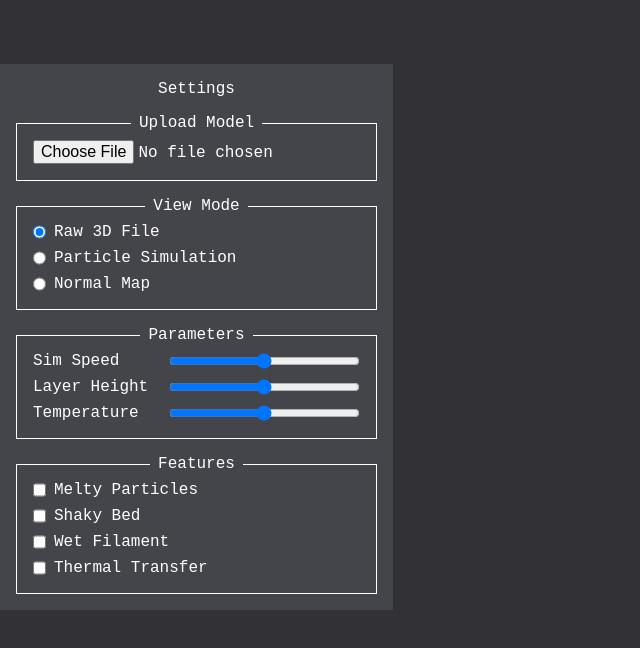
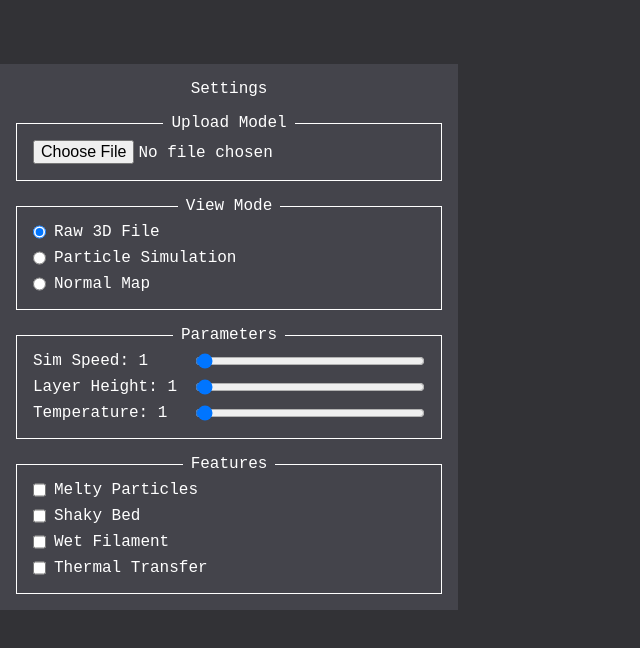
Before and after one commit to fire833/fdmviz, a Svelte app: page / in a window 1280 px wide. Shown: the top 648 px of the page, without its empty margins (0-640 px from the left). Built offline with nearby package versions, Linux system fonts and the light colour scheme; no server answers; a web font is replaced by a local one.

Commit message:
feat: make Settings variables use global stores

```diff
--- a/src/components/Settings.svelte
+++ b/src/components/Settings.svelte
@@ -1,17 +1,27 @@
 <script lang="ts">
   import { ViewMode } from '../types';
+  import {
+    fileURL,
+    viewMode,
+    simSpeed,
+    layerHeight,
+    temperature,
+    meltyParticles,
+    shakyBed,
+    wetFilament,
+    thermalTransfer,
+  } from '../stores';
 
-  let file: File;
-  let viewMode: ViewMode = ViewMode.RAW_STL;
+  let files: FileList;
 
-  let simSpeed: Number;
-  let layerHeight: Number;
-  let temperature: Number;
-
-  let meltyParticles: boolean = false;
-  let shakyBed: boolean = false;
-  let wetFilament: boolean = false;
-  let thermalTransfer: boolean = false;
+  // Pull out first file in files and set the fileURL to it
+  $: if (files) {
+    let file: File | null;
+    file = files.item(0);
+    if (file != null) {
+      fileURL.set(URL.createObjectURL(file));
+    }
+  }
 </script>
 
 <div class="container">
@@ -19,7 +29,7 @@
 
   <fieldset>
     <legend>Upload Model</legend>
-    <input type="file" bind:value={file} accept=".stl" />
+    <input type="file" bind:files accept=".stl" />
   </fieldset>
 
   <fieldset>
@@ -31,7 +41,7 @@
         id="raw"
         name="viewMode"
         value={ViewMode.RAW_STL}
-        bind:group={viewMode}
+        bind:group={$viewMode}
       />
       <label for="raw">Raw 3D File</label>
     </div>
@@ -42,7 +52,7 @@
         id="particle"
         name="viewMode"
         value={ViewMode.PARTICLE_SIM}
-        bind:group={viewMode}
+        bind:group={$viewMode}
       />
       <label for="particle">Particle Simulation</label>
     </div>
@@ -53,7 +63,7 @@
         id="normal"
         name="viewMode"
         value={ViewMode.NORMAL_MAP}
-        bind:group={viewMode}
+        bind:group={$viewMode}
       />
       <label for="normal">Normal Map</label>
     </div>
@@ -62,31 +72,40 @@
   <fieldset class="grid">
     <legend>Parameters</legend>
 
-    <div class="align">Sim Speed</div>
-    <input type="range" bind:value={simSpeed} />
-    <div class="align">Layer Height</div>
-    <input type="range" bind:value={layerHeight} />
-    <div class="align">Temperature</div>
-    <input type="range" bind:value={temperature} />
+    <div class="align">
+      Sim Speed:
+      <div style="width: 3ch">{$simSpeed}</div>
+    </div>
+    <input type="range" bind:value={$simSpeed} />
+    <div class="align">
+      Layer Height:
+      <div style="width: 3ch">{$layerHeight}</div>
+    </div>
+    <input type="range" bind:value={$layerHeight} />
+    <div class="align">
+      Temperature:
+      <div style="width: 3ch">{$temperature}</div>
+    </div>
+    <input type="range" bind:value={$temperature} />
   </fieldset>
 
   <fieldset>
     <legend>Features</legend>
 
     <div class="left">
-      <input type="checkbox" id="melty" bind:checked={meltyParticles} />
+      <input type="checkbox" id="melty" bind:checked={$meltyParticles} />
       <label for="melty">Melty Particles</label>
     </div>
     <div class="left">
-      <input type="checkbox" id="shaky" bind:checked={shakyBed} />
+      <input type="checkbox" id="shaky" bind:checked={$shakyBed} />
       <label for="shaky">Shaky Bed</label>
     </div>
     <div class="left">
-      <input type="checkbox" id="wet" bind:checked={wetFilament} />
+      <input type="checkbox" id="wet" bind:checked={$wetFilament} />
       <label for="wet">Wet Filament</label>
     </div>
     <div class="left">
-      <input type="checkbox" id="transfer" bind:checked={thermalTransfer} />
+      <input type="checkbox" id="transfer" bind:checked={$thermalTransfer} />
       <label for="transfer">Thermal Transfer</label>
     </div>
   </fieldset>
```
